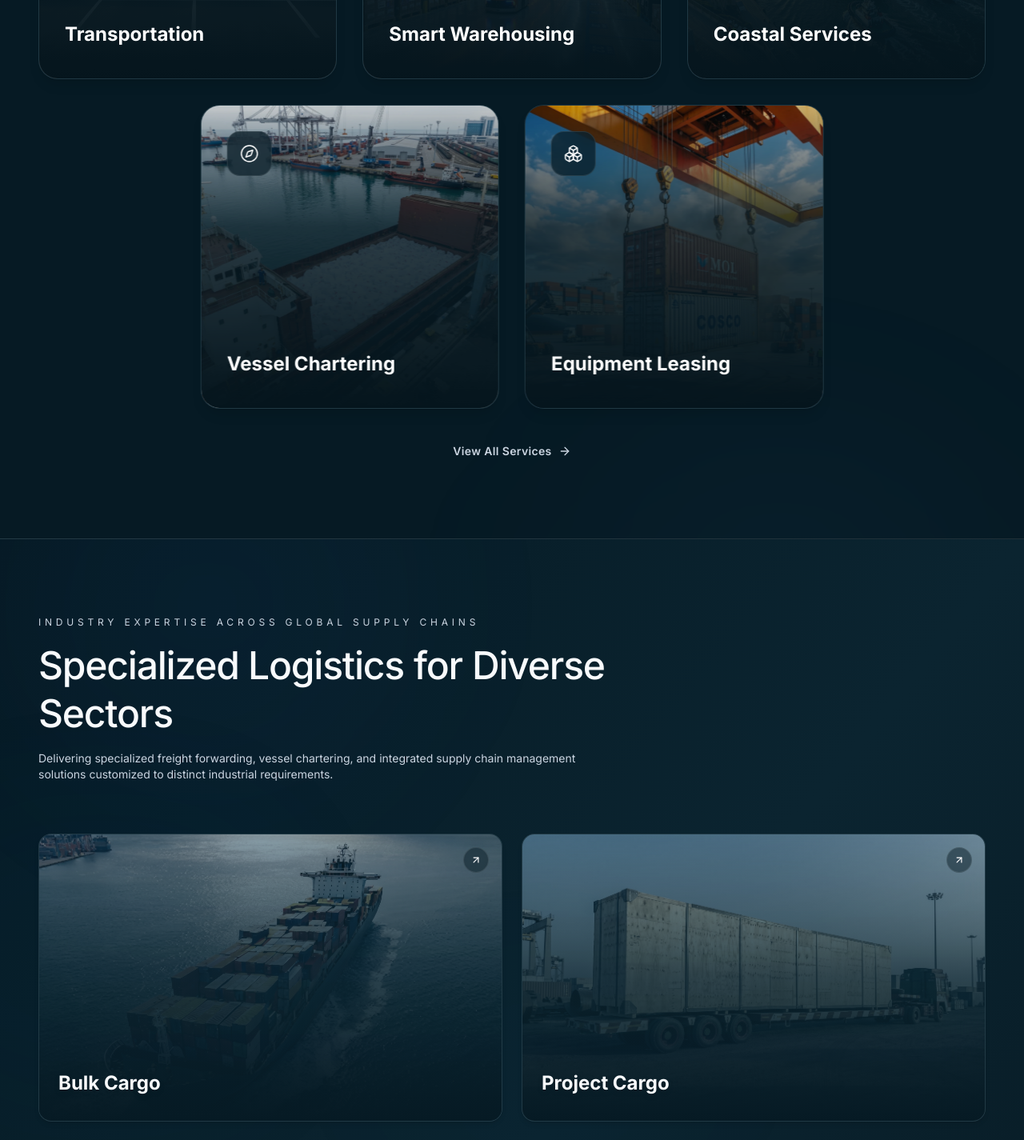
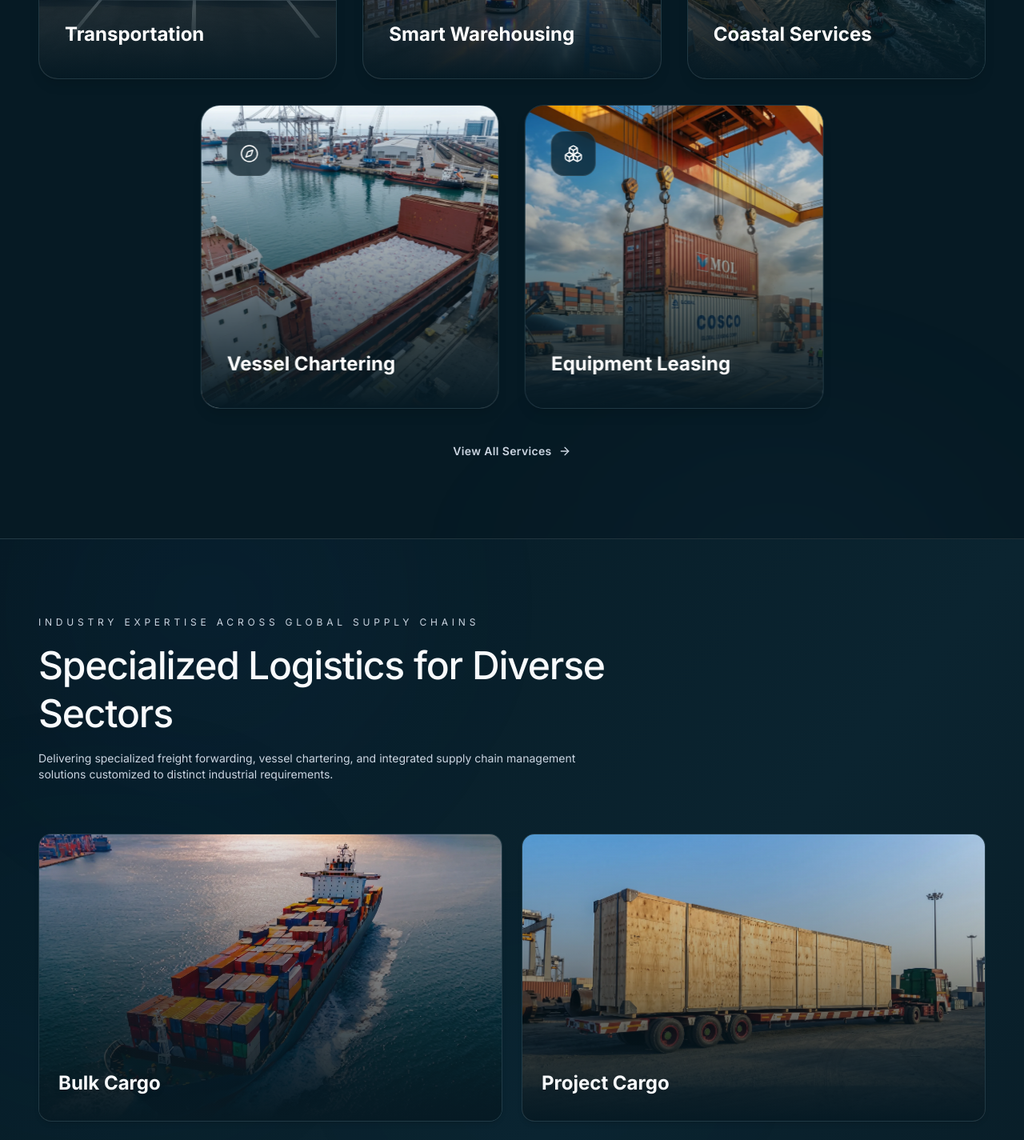
Before and after one commit to thoufeerma/sri-sai-shipping, a Next.js app: page / in a window 1280 px wide. Shown: the part 4800-6225 px from the top of the page at 80% size. Built offline with nearby package versions, Linux system fonts and the light colour scheme.

Commit message:
Remove color overlays from cards, fix next.config.ts images, and remove card arrows

```diff
--- a/next.config.ts
+++ b/next.config.ts
@@ -4,7 +4,7 @@ const nextConfig: NextConfig = {
   output: "export",
   images: {
     unoptimized: true,
-    qualities: [75, 80, 85, 90],
+    qualities: [75, 80, 85, 90, 100],
   },
 };
 
--- a/src/app/contact/page.tsx
+++ b/src/app/contact/page.tsx
@@ -61,7 +61,7 @@ export default function ContactPage() {
       {/* ─── HERO ─── */}
       <section className="relative h-[65vh] md:h-[80vh] flex items-center justify-center overflow-hidden pt-20 bg-[#061A24]">
         <div className="absolute inset-0">
-          <Image src="/cochin.webp" alt="Cochin — our home" fill priority quality={100} className="object-cover opacity-80 mix-blend-luminosity scale-105" />
+          <Image src="/cochin.webp" alt="Cochin — our home" fill priority quality={100} className="object-cover scale-105" />
           <div className="absolute inset-0 bg-gradient-to-t from-black/80 via-black/20 to-transparent" />
           <div className="absolute inset-0 bg-gradient-to-b from-black/50 via-black/0 to-transparent h-48" />
         </div>
@@ -174,7 +174,7 @@ export default function ContactPage() {
           {/* Info + Image */}
           <div className="lg:col-span-2 flex flex-col gap-12 fade-up">
             <div className="relative h-52 rounded-3xl overflow-hidden border border-white/10 theme-card">
-              <Image src="/hero-port.webp" alt="Port operations" fill className="object-cover opacity-60 mix-blend-luminosity" />
+              <Image src="/hero-port.webp" alt="Port operations" fill className="object-cover" />
               <div className="absolute inset-0 bg-gradient-to-t from-[#061A24] via-transparent to-transparent" />
               <div className="absolute bottom-4 left-4 right-4 text-xs text-white/90 tracking-widest uppercase font-semibold bg-[var(--color-bg-main)]/70 backdrop-blur-md px-3 py-1 rounded-lg inline-block w-fit border border-white/10">
                 Cochin Port — Command Hub
--- a/src/app/global/page.tsx
+++ b/src/app/global/page.tsx
@@ -370,7 +370,7 @@ export default function GlobalLogisticsPage() {
               { name: "Final-Mile Execution", img: "/freight-air.webp", desc: "Door-to-door delivery execution utilizing our highly vetted North American and global transportation networks." },
             ].map((route, i) => (
               <div key={i} className="fade-up relative h-[280px] md:h-[360px] rounded-2xl md:rounded-3xl overflow-hidden group border border-white/10 theme-card shadow-sm hover:shadow-md transition-all duration-500 hover:-translate-y-1">
-                <Image src={route.img} alt={route.name} fill className="object-cover opacity-80 mix-blend-luminosity group-hover:scale-105 group-hover:opacity-100 group-hover:mix-blend-normal transition-all duration-700 ease-out" />
+                <Image src={route.img} alt={route.name} fill className="object-cover group-hover:scale-105 transition-all duration-700 ease-out" />
                 <div className="absolute inset-0 bg-gradient-to-t from-[var(--color-bg-main)] via-[var(--color-bg-main)]/60 via-60% to-transparent" />
                 <div className="absolute inset-0 p-4 md:p-8 flex flex-col justify-end">
                   <h3 className="text-sm md:text-xl font-bold theme-heading mb-1 md:mb-2 group-hover:text-[var(--color-accent-cyan)] transition-colors">{route.name}</h3>
--- a/src/app/page.tsx
+++ b/src/app/page.tsx
@@ -91,9 +91,8 @@ function CapabilityCard({ title, desc, icon: Icon, img }: CapabilityCardProps) {
         className="object-cover group-hover:scale-105 transition-transform duration-700 ease-out z-0"
       />
       {/* Cinematic bottom gradient overlay to make text highly legible and add warmth */}
-      <div className="absolute inset-0 bg-gradient-to-t from-[#061A24] via-[#0B2430]/80 via-60% to-transparent z-10" />
+      <div className="absolute inset-0 bg-gradient-to-t from-[#061A24] via-[#061A24]/40 to-transparent z-10" />
       <div className="absolute inset-0 bg-gradient-to-br from-[var(--color-primary)]/20 to-transparent opacity-0 group-hover:opacity-100 transition-opacity duration-500 z-10 mix-blend-overlay" />
-      <div className="absolute inset-0 bg-black/20 group-hover:bg-transparent transition-colors duration-500 z-10" />
 
       {/* Top Left Icon Box */}
       <div className="absolute top-4 left-4 md:top-8 md:left-8 z-20 w-10 h-10 md:w-14 md:h-14 bg-[var(--color-bg-main)]/70 backdrop-blur-md rounded-xl md:rounded-2xl flex items-center justify-center border border-white/10 group-hover:border-[var(--color-accent-cyan)]/30 group-hover:bg-[var(--color-primary)]/50 transition-all duration-500">
@@ -191,14 +190,11 @@ function IndustryCard({ title, desc, icon: Icon, img }: IndustryCardProps) {
       transition={{ duration: 0.5, ease: "easeOut" }}
       className="group relative rounded-2xl overflow-hidden min-h-[220px] md:min-h-[360px] h-full shadow-md hover:shadow-[0_20px_40px_rgba(0,113,156,0.15)] hover:-translate-y-1.5 transition-all duration-500 flex flex-col justify-end theme-card hover:theme-card-hover"
     >
-      <Image src={img} alt={title} fill sizes="(max-width: 768px) 100vw, 25vw" className="object-cover group-hover:scale-105 transition-transform duration-700 ease-out z-0 opacity-60 mix-blend-luminosity" />
-      <div className="absolute inset-0 bg-gradient-to-t from-[#061A24] via-[#0B2430]/70 to-transparent z-10" />
+      <Image src={img} alt={title} fill sizes="(max-width: 768px) 100vw, 25vw" className="object-cover group-hover:scale-105 transition-transform duration-700 ease-out z-0" />
+      <div className="absolute inset-0 bg-gradient-to-t from-[#061A24] via-[#061A24]/40 to-transparent z-10" />
       <div className="absolute inset-0 bg-gradient-to-br from-[var(--color-primary)]/30 to-transparent opacity-0 group-hover:opacity-100 mix-blend-overlay transition-opacity duration-500 z-10" />
 
-      {/* Top right arrow */}
-      <div className="absolute top-4 right-4 z-20 w-8 h-8 rounded-full border border-white/10 bg-[var(--color-bg-main)]/50 backdrop-blur-md flex items-center justify-center group-hover:bg-[var(--color-primary)]/80 transition-all">
-        <ArrowRight size={14} className="text-white -rotate-45" />
-      </div>
+
 
       <div className="relative z-20 p-4 md:p-6 w-full">
         <h3 className="text-sm md:text-2xl font-bold theme-heading mb-1 md:mb-2 leading-tight drop-shadow-md">{title}</h3>
@@ -461,13 +457,10 @@ export default function Home() {
               }
             ].map((client, i) => (
               <div key={i} className={`group relative rounded-2xl md:rounded-3xl overflow-hidden shadow-lg hover:shadow-[0_20px_40px_rgba(0,113,156,0.15)] hover:-translate-y-1.5 transition-all duration-500 min-h-[240px] md:min-h-[380px] flex flex-col justify-end theme-card hover:theme-card-hover ${i === 2 ? "col-span-2 md:col-span-1" : ""}`}>
-                <Image src={client.img} alt={client.name} fill className="object-cover group-hover:scale-105 transition-transform duration-700 ease-out z-0 opacity-60 mix-blend-luminosity" />
-                <div className="absolute inset-0 bg-gradient-to-t from-[#061A24] via-[#0B2430]/70 to-transparent z-10" />
+                <Image src={client.img} alt={client.name} fill className="object-cover group-hover:scale-105 transition-transform duration-700 ease-out z-0" />
+                <div className="absolute inset-0 bg-gradient-to-t from-[#061A24] via-[#061A24]/40 to-transparent z-10" />
 
-                {/* Top right arrow */}
-                <div className="absolute top-4 right-4 md:top-6 md:right-6 z-20 w-8 h-8 md:w-10 md:h-10 rounded-full border border-white/10 bg-[var(--color-bg-main)]/50 backdrop-blur-md flex items-center justify-center group-hover:bg-[var(--color-primary)]/80 transition-all">
-                  <ArrowRight className="text-white -rotate-45 w-3 h-3 md:w-4 md:h-4" />
-                </div>
+
 
                 <div className="relative z-20 p-4 md:p-8 w-full">
                   <div className="flex flex-col md:flex-row md:items-center justify-between mb-2 md:mb-4 gap-2 md:gap-0">
--- a/src/app/services/page.tsx
+++ b/src/app/services/page.tsx
@@ -113,7 +113,7 @@ export default function ServicesPage() {
                 alt={service.title}
                 fill
                 sizes="(max-width: 768px) 100vw, 50vw"
-                className="object-cover group-hover:scale-105 transition-transform duration-700 ease-out opacity-80 mix-blend-luminosity group-hover:opacity-100 group-hover:mix-blend-normal"
+                className="object-cover group-hover:scale-105 transition-transform duration-700 ease-out"
               />
               <div className="absolute inset-0 bg-[#061A24]/40 group-hover:bg-transparent transition-colors duration-500" />
             </div>
--- a/src/components/gallery/GalleryCard.tsx
+++ b/src/components/gallery/GalleryCard.tsx
@@ -45,7 +45,7 @@ export default function GalleryCard({ image, category, index, onClick, className
           alt={`Gallery image ${index + 1}`}
           fill
           sizes="(max-width: 768px) 100vw, (max-width: 1200px) 50vw, 33vw"
-          className="object-cover transition-transform duration-700 ease-[cubic-bezier(0.2,0,0,1)] group-hover:scale-105 opacity-80 mix-blend-luminosity group-hover:opacity-100 group-hover:mix-blend-normal"
+          className="object-cover transition-transform duration-700 ease-[cubic-bezier(0.2,0,0,1)] group-hover:scale-105"
         />
       </div>
 
```
